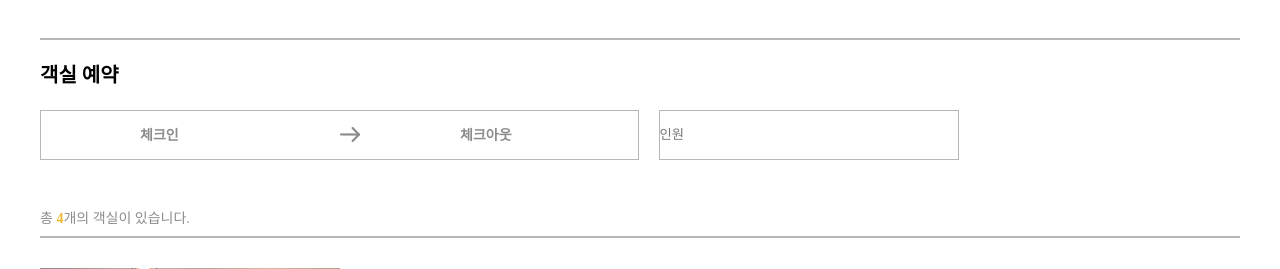
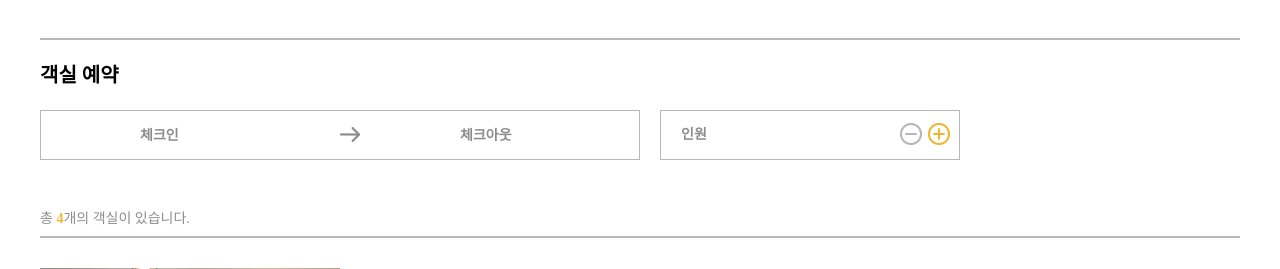
Before and after one commit to onezeun/KDT, a PHP site: page /lodging_detail.html in a window 1280 px wide. Shown: the part 844-1113 px from the top of the page. Run offline with PHP 8.4, Linux system fonts and the light colour scheme; some libraries are stand-ins or nearby versions; some web fonts are replaced.

Commit message:
feat: 숙소 상세 페이지 달력 및 인원선택 구현

```diff
--- a/first_project/css/lodging_detail.css
+++ b/first_project/css/lodging_detail.css
@@ -245,6 +245,13 @@
   background: white;
 }
 
+.room_right_btn:hover {
+  background: #f0b00e;
+  box-shadow:inset 2px 2px 2px 0px rgba(255,255,255,.5),
+  1px 2px 4px 0px rgba(0,0,0,.1);
+  transition: all 0.3s ease;
+}
+
 /* room content */
 .room_cont h3 {
   font-size: 20px;
@@ -260,49 +267,17 @@
   margin-top: 50px;
 }
 
-/* 기본 달력 아이콘, placeholder 제거 */
-input[type=date]::-webkit-datetime-edit-text {
-  -webkit-appearance: none;
-  display: none;
-}
-input[type=date]::-webkit-datetime-edit-month-field{
-  -webkit-appearance: none;
-  display: none;
-}
-input[type=date]::-webkit-datetime-edit-day-field {
-  -webkit-appearance: none;
-  display: none;
-}
-input[type=date]::-webkit-datetime-edit-year-field {
-  -webkit-appearance: none;
-  display: none;
-}
-
-input[type="date"]::-webkit-calendar-picker-indicator {
-  -webkit-appearance: none;
-  display: none;
-}
-
-
 .date {
   position: relative;
   float: left;
 }
 
 .date input {
-  width: 300px;
+  width: 600px;
   height: 50px;
-}
-
-.checkin_box {
   border: 1px solid #b7b7b7;
-  border-right: none;
-}
-
-.checkout_box {
-  border: 1px solid #b7b7b7;
-  border-left: none;
-  margin-left: -5px;
+  z-index: 100;
+  cursor: pointer;
 }
 
 .checkin_box_label {
@@ -327,12 +302,61 @@ input[type="date"]::-webkit-calendar-picker-indicator {
   top: 17px;
 }
 
+.prs{
+  width: 300px;
+  height: 50px;
+  float: left;
+  position: relative;
+  margin-left: 20px;
+}
+
 .prs_box {
   width: 300px;
   height: 50px;
   border: 1px solid #b7b7b7;
-  float: left;
-  margin-left: 20px;
+  padding: 20px;
+  color: #8c8c8c;
+  cursor: default;
+  font-size: 14px;
+  font-weight: bold;
+}
+
+.prs_btn_wrap {
+  width: 50px;
+  position: absolute;
+  top: 13px;
+  right: 10px;
+  display: flex;
+  justify-content: space-between;
+}
+
+.prs_mbtn {
+  width: 22px;
+  height: 22px;
+  border: none;
+  background: url(../images/minus_btn.png) no-repeat;
+}
+
+.prs_mbtn:active {
+  background: url(../images/minus_btn_click.png) no-repeat;
+}
+
+.prs_pbtn {
+  width: 22px;
+  height: 22px;
+  border: none;
+  background: url(../images/plus_btn.png) no-repeat;
+}
+
+.prs_pbtn:active {
+  background: url(../images/plus_btn_click.png) no-repeat;
+}
+
+.warning_msg {
+  margin-left: 5px;
+  font-size: 12px;
+  color: #eeb72f;
+  display: none;
 }
 
 .room_list {
--- a/first_project/css/main.css
+++ b/first_project/css/main.css
@@ -88,6 +88,7 @@
   margin-bottom: 20px;
   font-family: 'InfinitySans-RegularA1';
   color: #8c8c8c;
+  cursor: pointer;
 }
 
 .mb_search_btn {
--- a/first_project/css/reset.css
+++ b/first_project/css/reset.css
@@ -77,6 +77,9 @@ address {
 input {
   font-family: 'InfinitySans-RegularA1';
 }
+
+input::placeholder {color:#8c8c8c;}
+
 
 /* 공통클래스 */
 .hide {
--- a/first_project/lodging_detail.html
+++ b/first_project/lodging_detail.html
@@ -10,6 +10,14 @@
   <link rel="stylesheet" type="text/css" href="css/header.css">
   <link rel="stylesheet" type="text/css" href="css/lodging_detail.css">
   <link rel="stylesheet" type="text/css" href="css/footer.css">
+  <link rel="stylesheet" type="text/css" href="css/daterangepicker.css" />
+  <script src="https://code.jquery.com/jquery-3.6.1.js" integrity="sha256-3zlB5s2uwoUzrXK3BT7AX3FyvojsraNFxCc2vC/7pNI="
+    crossorigin="anonymous">
+    </script>
+  <script type="text/javascript" src="https://cdn.jsdelivr.net/jquery/latest/jquery.min.js"></script>
+  <script type="text/javascript" src="https://cdn.jsdelivr.net/momentjs/latest/moment.min.js"></script>
+  <script type="text/javascript" src="https://cdn.jsdelivr.net/npm/daterangepicker/daterangepicker.min.js"></script>
+  <script type="text/javascript" src="js/lodging_detail.js"></script>
 </head>
 
 <body>
@@ -142,11 +150,19 @@
         <div class="user_info">
           <h3>객실 예약</h3>
           <div class="date">
-            <input type="date" class="checkin_box"><label class="checkin_box_label">체크인</label>
+            <input type="text" id="daterange_check" class="checkin_box" readonly>
+            <span id="checkin_val" class="checkin_box_label">체크인</span>
             <img src="./images/date_arrow.png" alt="화살표아이콘" class="date_arrow">
-            <input type="date" class="checkout_box"><label class="checkout_box_label">체크아웃</label>
+            <span id="checkout_val" class="checkout_box_label">체크아웃</span>
           </div>
-          <input type="number" placeholder="인원" class="prs_box">
+          <div class="prs">
+            <input type="text" placeholder="인원" class="prs_box" min="0" max="10" readonly>
+            <div class="prs_btn_wrap">
+              <button type="button" class="prs_mbtn"></button>
+              <button type="button" class="prs_pbtn"></button>
+            </div>
+            <span class="warning_msg"></span>
+          </div>
         </div>
         <div class="room_list">
           <div class="room_list_txt">
```
Also changed, not shown: first_project/js/lodging_detail.js (added, +65 -0 lines), first_project/images/minus_btn.png (added), first_project/images/minus_btn_click.png (added), first_project/images/plus_btn.png (added), first_project/images/plus_btn_click.png (added).
